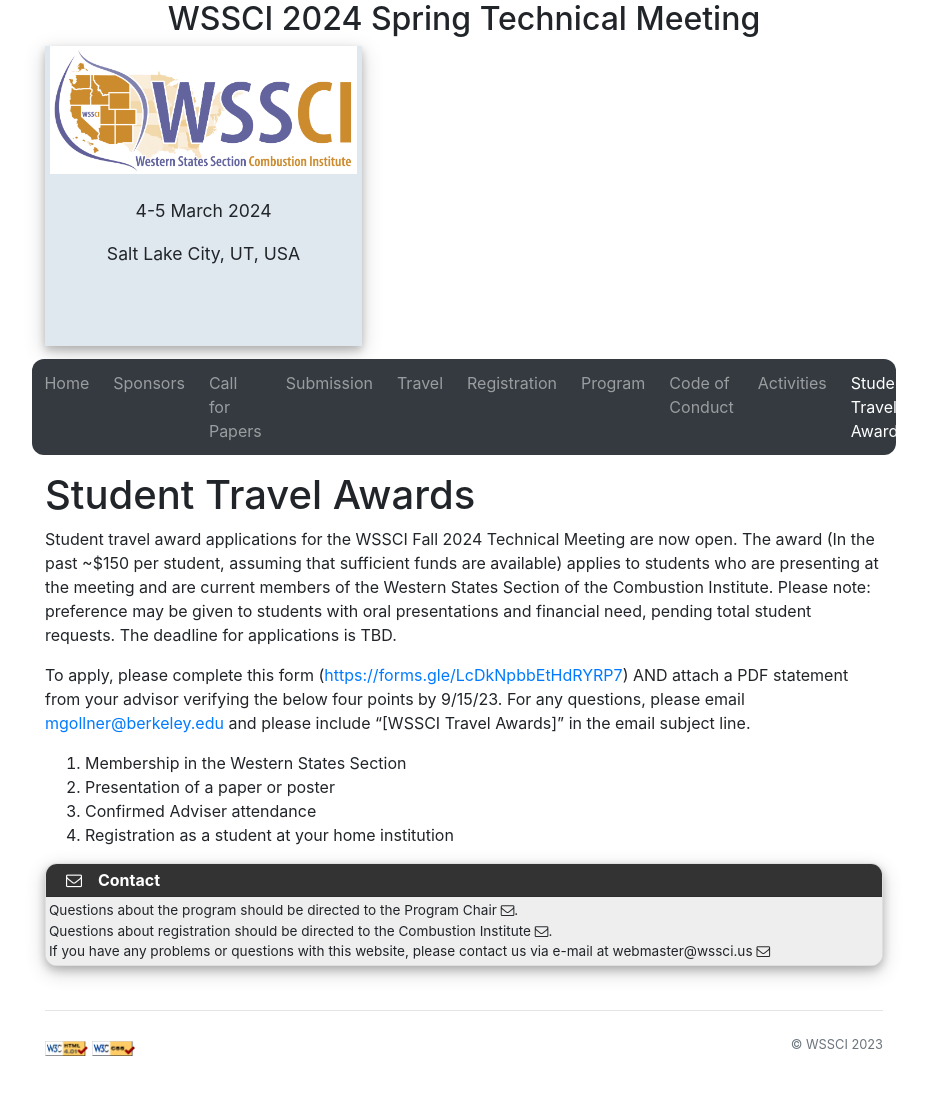
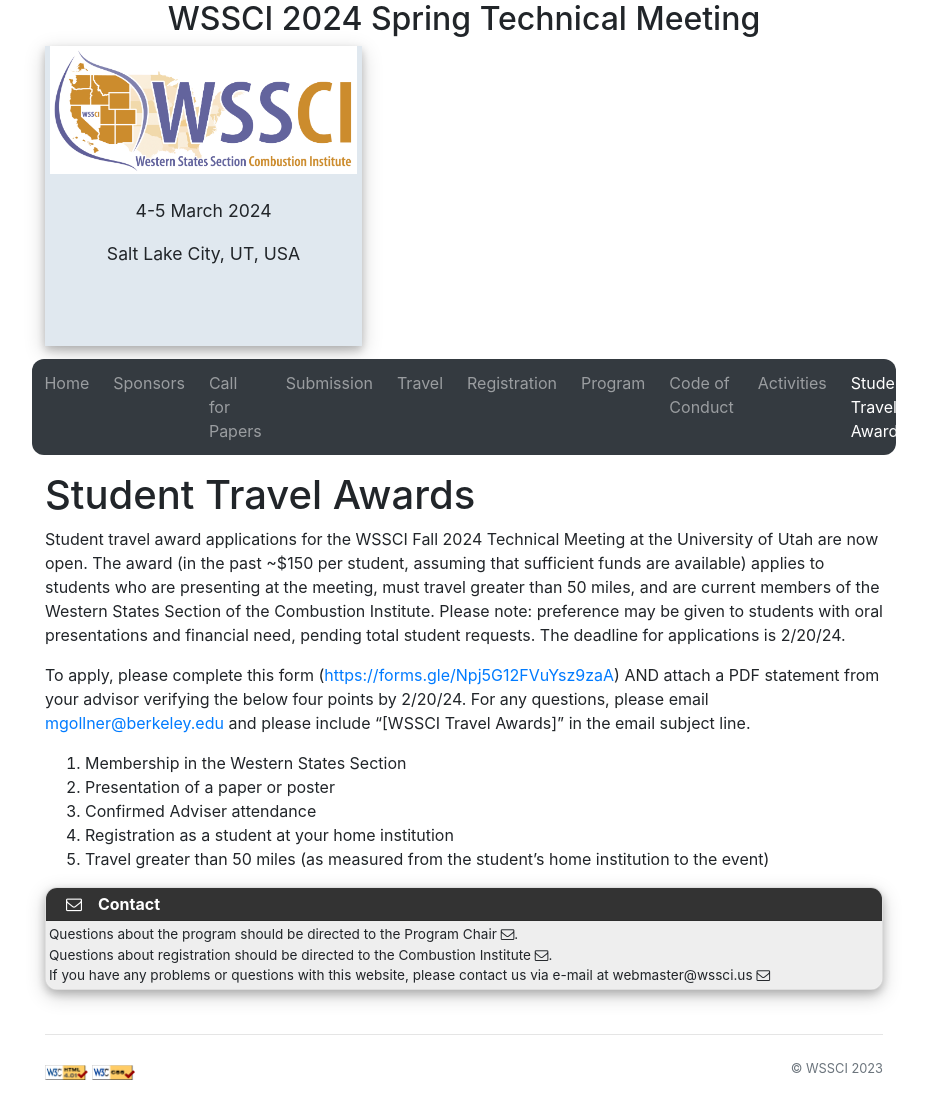
Before and after one commit to wssci/spring-2024-meeting, a Jekyll site: the page built from student-travel.md, in a window 1280 px wide. Shown: the whole page, without its empty margins (176-1103 px from the left). Built offline with Jekyll 4.4.1, drawn with Linux system fonts in a browser that asks for light colours; before the commit the page ends 1070 px from its top, so only the background shows below that.

Commit message:
updates student travel award info

```diff
--- a/student-travel.md
+++ b/student-travel.md
@@ -4,11 +4,12 @@ layout: page
 slide_id: 2
 ---
 
-Student travel award applications for the WSSCI Fall 2024 Technical Meeting are now open. The award (In the past ~$150 per student, assuming that sufficient funds are available) applies to students who are presenting at the meeting and are current members of the Western States Section of the Combustion Institute. Please note: preference may be given to students with oral presentations and financial need, pending total student requests. The deadline for applications is TBD.
+Student travel award applications for the WSSCI Fall 2024 Technical Meeting at the University of Utah are now open. The award (in the past ~$150 per student, assuming that sufficient funds are available) applies to students who are presenting at the meeting, must travel greater than 50 miles, and are current members of the Western States Section of the Combustion Institute. Please note: preference may be given to students with oral presentations and financial need, pending total student requests. The deadline for applications is 2/20/24.
 
-To apply, please complete this form (<https://forms.gle/LcDkNpbbEtHdRYRP7>) AND attach a PDF statement from your advisor verifying the below four points by 9/15/23. For any questions, please email <mgollner@berkeley.edu> and please include "[WSSCI Travel Awards]" in the email subject line.
+To apply, please complete this form (<https://forms.gle/Npj5G12FVuYsz9zaA>) AND attach a PDF statement from your advisor verifying the below four points by 2/20/24. For any questions, please email <mgollner@berkeley.edu> and please include "[WSSCI Travel Awards]" in the email subject line.
 
  1. Membership in the Western States Section
  2. Presentation of a paper or poster
  3. Confirmed Adviser attendance
  4. Registration as a student at your home institution
+ 5. Travel greater than 50 miles (as measured from the student's home institution to the event)
```
